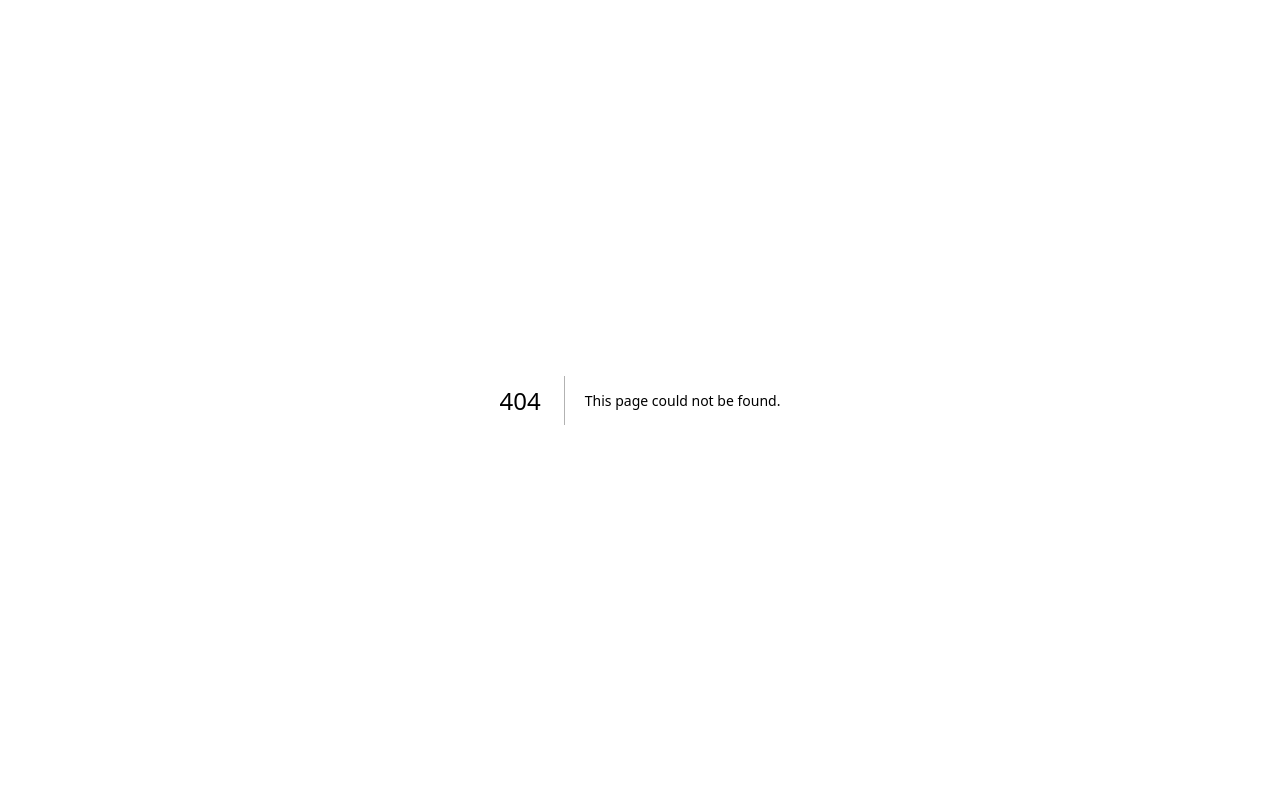
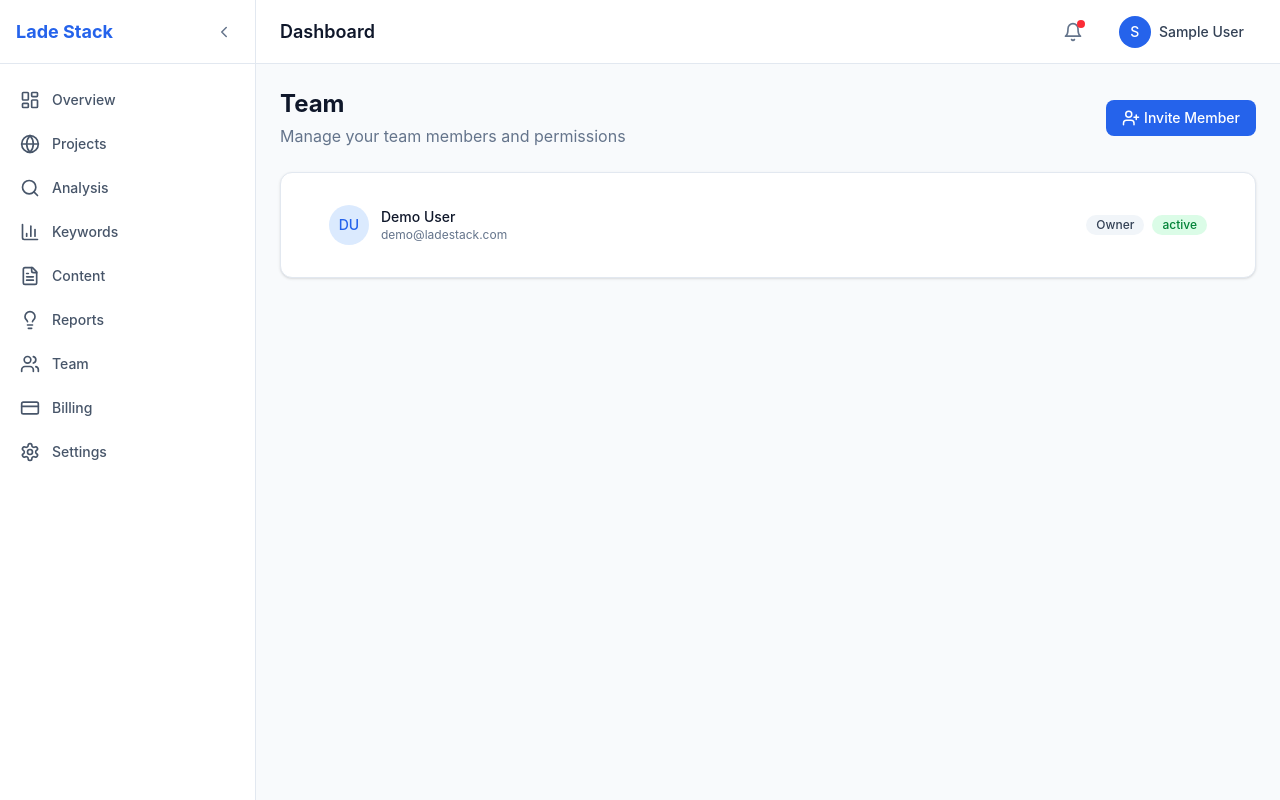
Before and after one commit to girishlade111/SEO-tool-AI, a Next.js app in the folder apps/web/: page /team in a window 1280 px wide. Before the commit this address had no page. Built offline with nearby package versions, Linux system fonts and the light colour scheme; no server answers; sample sign-in values are in the browser's storage.

Commit message:
Please provide the code changes or file descriptions so I can generate the commit message for you.

```diff
--- /dev/null
+++ b/apps/web/src/app/(dashboard)/team/page.tsx
@@ -0,0 +1,88 @@
+'use client';
+
+import { useState } from 'react';
+import { Users, Mail, UserPlus, X } from 'lucide-react';
+import { Button } from '@/components/ui/button';
+import { Input } from '@/components/ui/input';
+import { Card, CardContent } from '@/components/ui/card';
+import { Badge } from '@/components/ui/badge';
+
+const mockTeam = [
+  { id: '1', name: 'Demo User', email: 'demo@ladestack.com', role: 'owner', status: 'active' },
+];
+
+export default function TeamPage() {
+  const [team, setTeam] = useState(mockTeam);
+  const [showInvite, setShowInvite] = useState(false);
+  const [inviteEmail, setInviteEmail] = useState('');
+
+  function handleInvite(e: React.FormEvent) {
+    e.preventDefault();
+    if (!inviteEmail) return;
+    setTeam([...team, { id: Date.now().toString(), name: inviteEmail.split('@')[0], email: inviteEmail, role: 'editor', status: 'pending' }]);
+    setInviteEmail('');
+    setShowInvite(false);
+  }
+
+  return (
+    <div className="space-y-6">
+      <div className="flex items-center justify-between">
+        <div>
+          <h2 className="text-2xl font-bold text-surface-900 dark:text-surface-100">Team</h2>
+          <p className="text-surface-500 mt-1">Manage your team members and permissions</p>
+        </div>
+        <Button onClick={() => setShowInvite(!showInvite)}>
+          <UserPlus size={18} className="mr-1" /> Invite Member
+        </Button>
+      </div>
+
+      {showInvite && (
+        <Card>
+          <CardContent className="py-4">
+            <form onSubmit={handleInvite} className="flex gap-3 items-end">
+              <div className="flex-1">
+                <Input
+                  id="inviteEmail"
+                  label="Email Address"
+                  type="email"
+                  value={inviteEmail}
+                  onChange={(e) => setInviteEmail(e.target.value)}
+                  placeholder="colleague@company.com"
+                  required
+                />
+              </div>
+              <Button type="submit" className="mb-0.5">Send Invite</Button>
+              <button type="button" onClick={() => setShowInvite(false)} className="p-2 text-surface-400 hover:text-surface-600 mb-0.5">
+                <X size={18} />
+              </button>
+            </form>
+          </CardContent>
+        </Card>
+      )}
+
+      <Card>
+        <CardContent className="p-0">
+          {team.map((member) => (
+            <div key={member.id} className="flex items-center justify-between px-6 py-4 border-b border-surface-100 dark:border-surface-700 last:border-0">
+              <div className="flex items-center gap-3">
+                <div className="w-10 h-10 rounded-full bg-primary-100 dark:bg-primary-900/30 flex items-center justify-center">
+                  <span className="text-primary-600 dark:text-primary-400 font-medium text-sm">
+                    {member.name.split(' ').map(n => n[0]).join('').toUpperCase().slice(0, 2)}
+                  </span>
+                </div>
+                <div>
+                  <p className="text-sm font-medium text-surface-900 dark:text-surface-100">{member.name}</p>
+                  <p className="text-xs text-surface-500">{member.email}</p>
+                </div>
+              </div>
+              <div className="flex items-center gap-2">
+                <Badge variant="default" className="capitalize">{member.role}</Badge>
+                <Badge variant={member.status === 'active' ? 'success' : 'warning'}>{member.status}</Badge>
+              </div>
+            </div>
+          ))}
+        </CardContent>
+      </Card>
+    </div>
+  );
+}
```
